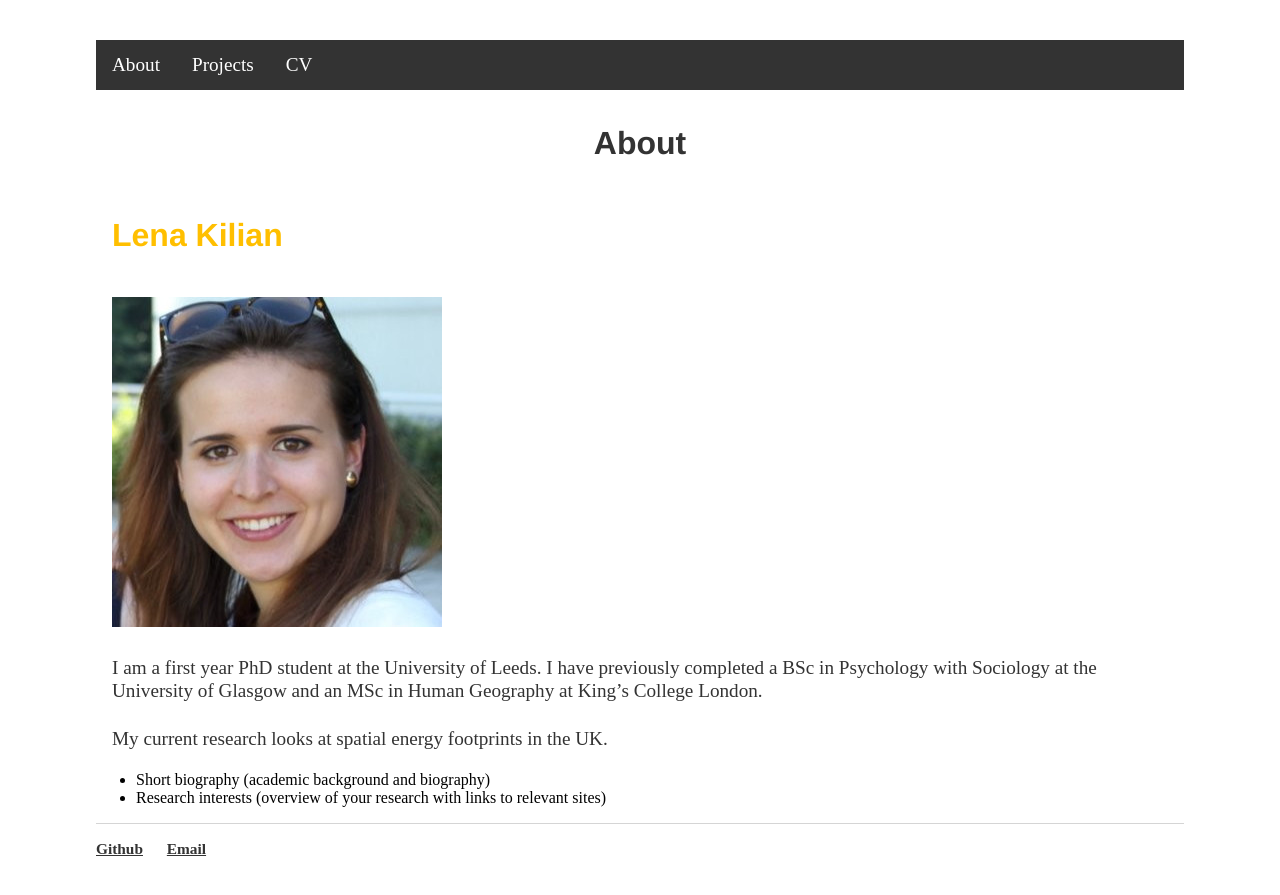
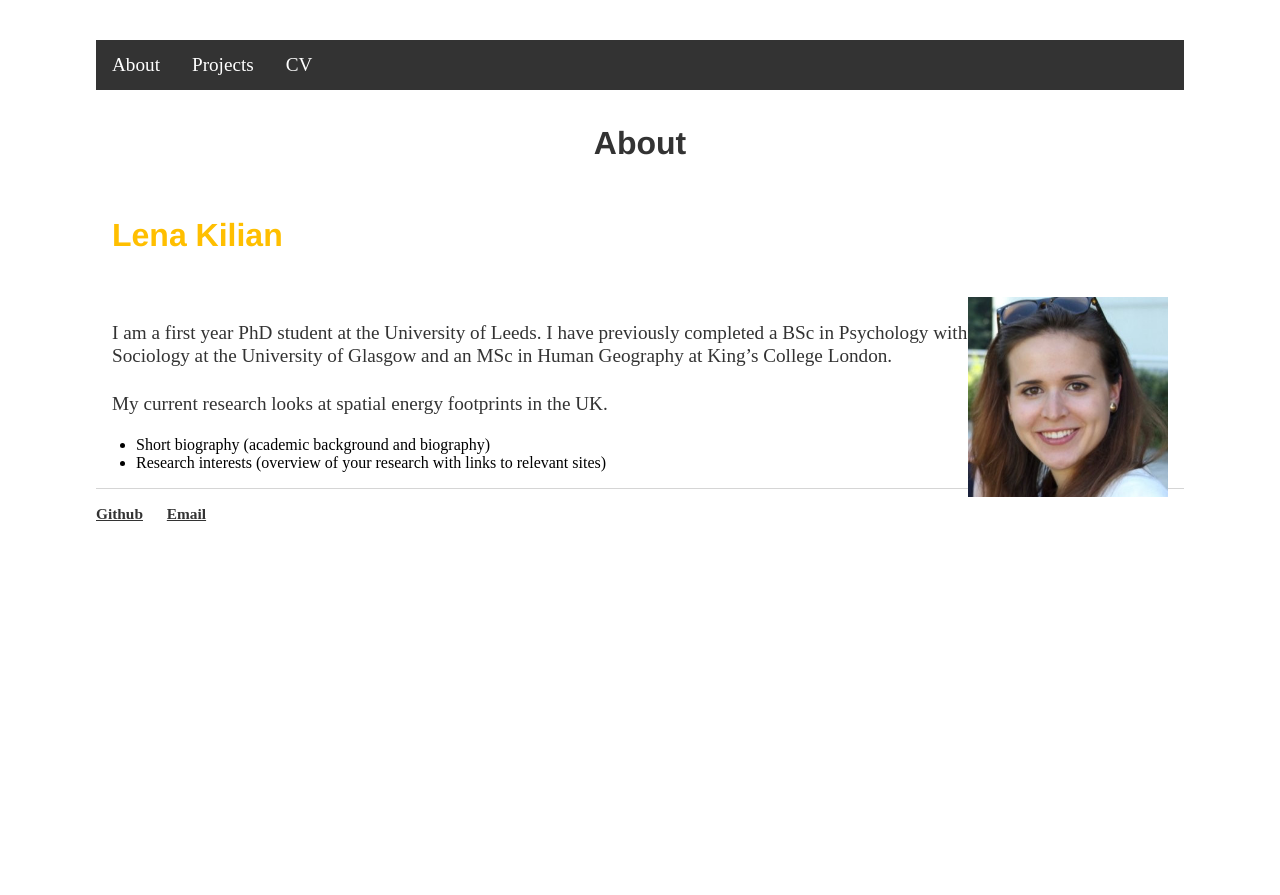
Before and after one commit to lena-kilian/lena-kilian.github.io, a Jekyll site: the page built from index.md, in a window 1280 px wide. Shown: the top 895 px of the page. Built offline with Jekyll 4.4.1, drawn with Linux system fonts in a browser that asks for light colours; our own code applies the rules of GitHub Pages for plain Markdown files.

Commit message:
Update index.md

```diff
--- a/index.md
+++ b/index.md
@@ -2,7 +2,7 @@
 
 ## Lena Kilian
 
-![picture](Photo_LenaKilian.png)
+<img src="Photo_LenaKilian.png" align="right" width="200"/>
 
 I am a first year PhD student at the University of Leeds. I have previously completed a BSc in Psychology with Sociology at the University of Glasgow and an MSc in Human Geography at King's College London.
 
```
